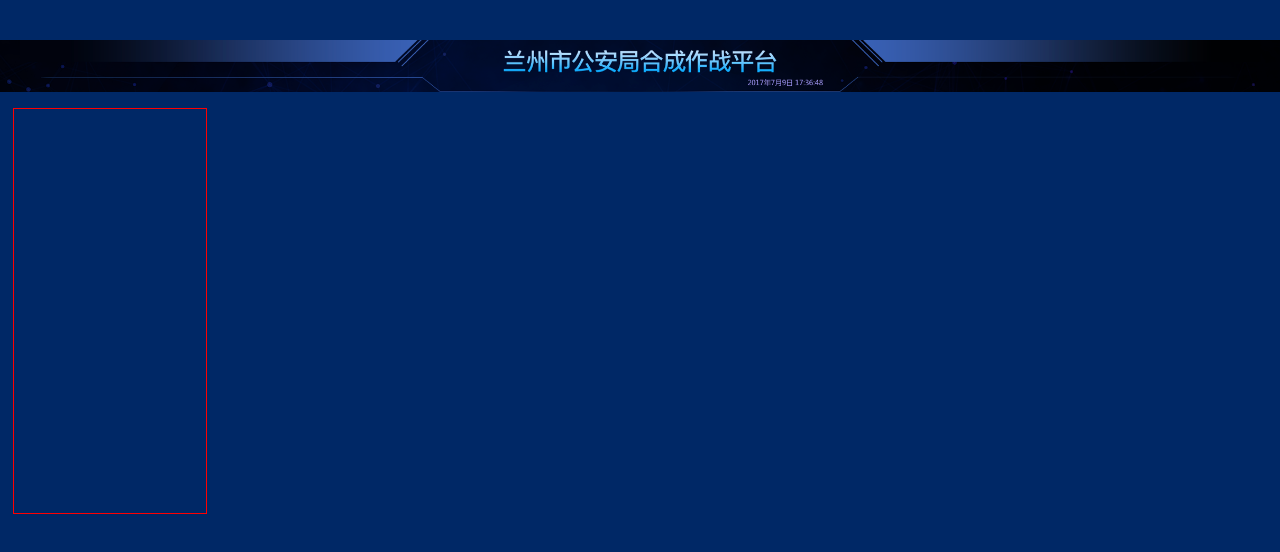
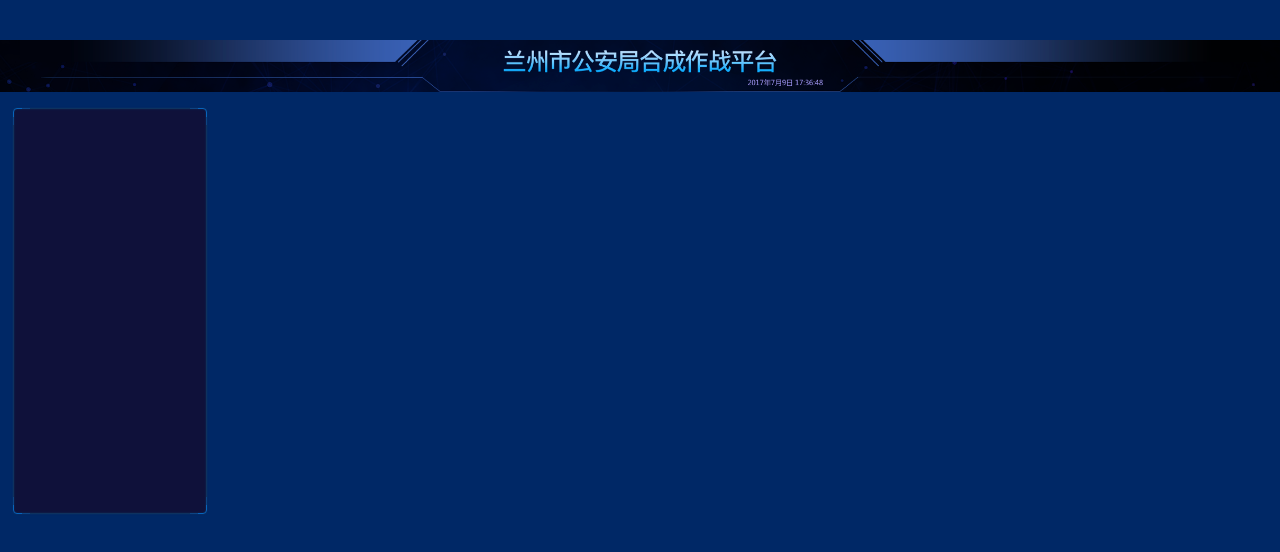
Before and after one commit to wgbcode/big-screen, a React (Vite) app: page / in a window 1280 px wide. Shown: the top 552 px of the page. Built offline with nearby package versions, Linux system fonts and the light colour scheme.

Commit message:
边框和 box-shadow

```diff
--- a/src/pages/home.scss
+++ b/src/pages/home.scss
@@ -17,8 +17,27 @@
     grid-row-gap: px(28);
     padding-top: px(30);
     margin: 0 px(25);
+    .bordered {
+      border: 1px solid #0764bc;
+      border-radius: 4px;
+      background: #0f113a;
+      box-shadow: 0 0 2px 0 #0e325f, inset 0 0 2px 0 #0e325f;
+      position: relative;
+      &::after {
+        pointer-events: none;
+        position: absolute;
+        left: 0;
+        right: 0;
+        bottom: 0;
+        top: 0;
+        content: "";
+        border-radius: 4px;
+        box-shadow: 17px 0 0 -16px #0e325f, -17px 0 0 -16px #0e325f,
+          0 17px 0 -16px #0e325f, 0 -17px 0 -16px #0e325f, 9px 0 0 -8px #0d4483,
+          -9px 0 0 -8px #0d4483, 0 9px 0 -8px #0d4483, 0 -9px 0 -8px #0d4483;
+      }
+    }
     .section1 {
-      border: 1px solid red;
       grid-area: box1;
     }
     .section2 {
--- a/src/pages/home.tsx
+++ b/src/pages/home.tsx
@@ -7,7 +7,7 @@ const Home = () => {
     <div className="home">
       <header style={{ backgroundImage: `url(${header})` }}></header>
       <main>
-        <section className="section1"></section>
+        <section className="section1 bordered"></section>
         <section className="section2"></section>
         <section className="section3"></section>
         <section className="section4"></section>
```
